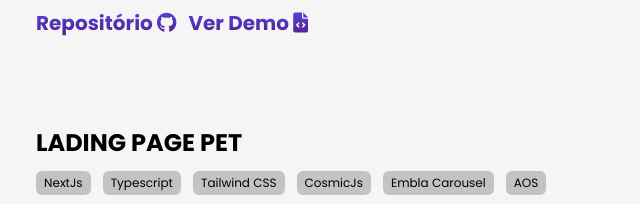
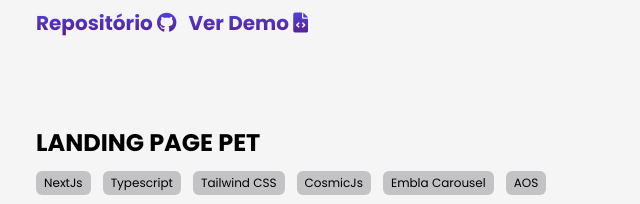
Before and after one commit to lucasgomesdacruz/ChallengePortfolio, a plain HTML site: page index.html in a window 1280 px wide. Shown: the part 4042-4246 px from the top of the page, 624-1264 px from the left. Drawn offline with nearby package versions, Linux system fonts and the light colour scheme; a script that the page names is missing.

Commit message:
style: ajusta titulo

```diff
--- a/index.html
+++ b/index.html
@@ -399,7 +399,7 @@
                         <img class="w-full rounded-lg" src="assets/imgProjects/petladingpage.png" alt="imagem inicial do site">
                     </div>
                     <div class="wow animate__animated animate__fadeInRight flex justify-center items-start flex-col gap-3">
-                        <h3 class="font-bold text-2xl uppercase">Lading Page Pet</h3>
+                        <h3 class="font-bold text-2xl uppercase">Landing page Pet</h3>
                         <ul class="flex justify-start flex-wrap gap-3">
                             <li class="bg-zinc-600/30 py-1 px-2 rounded-md text-xs select-none">
                                 NextJs
```
